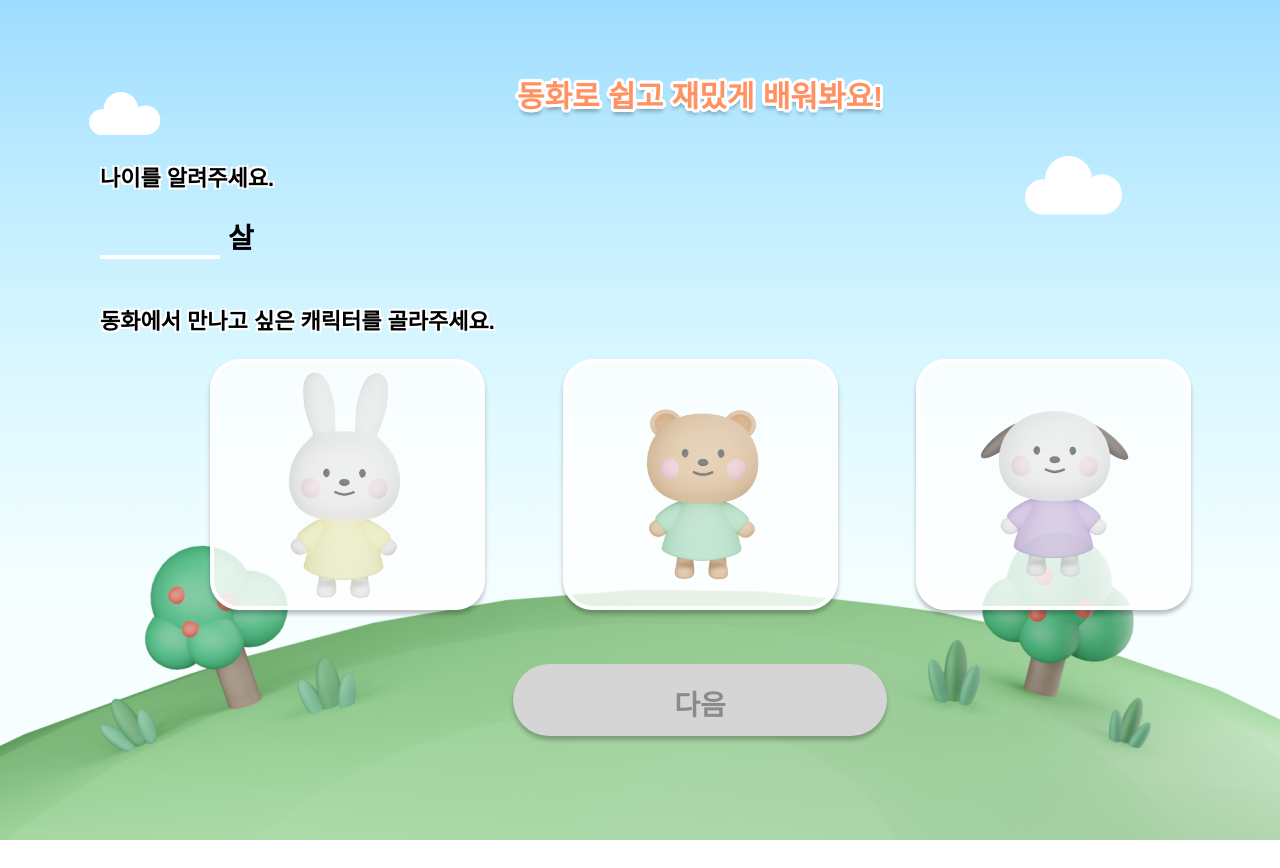
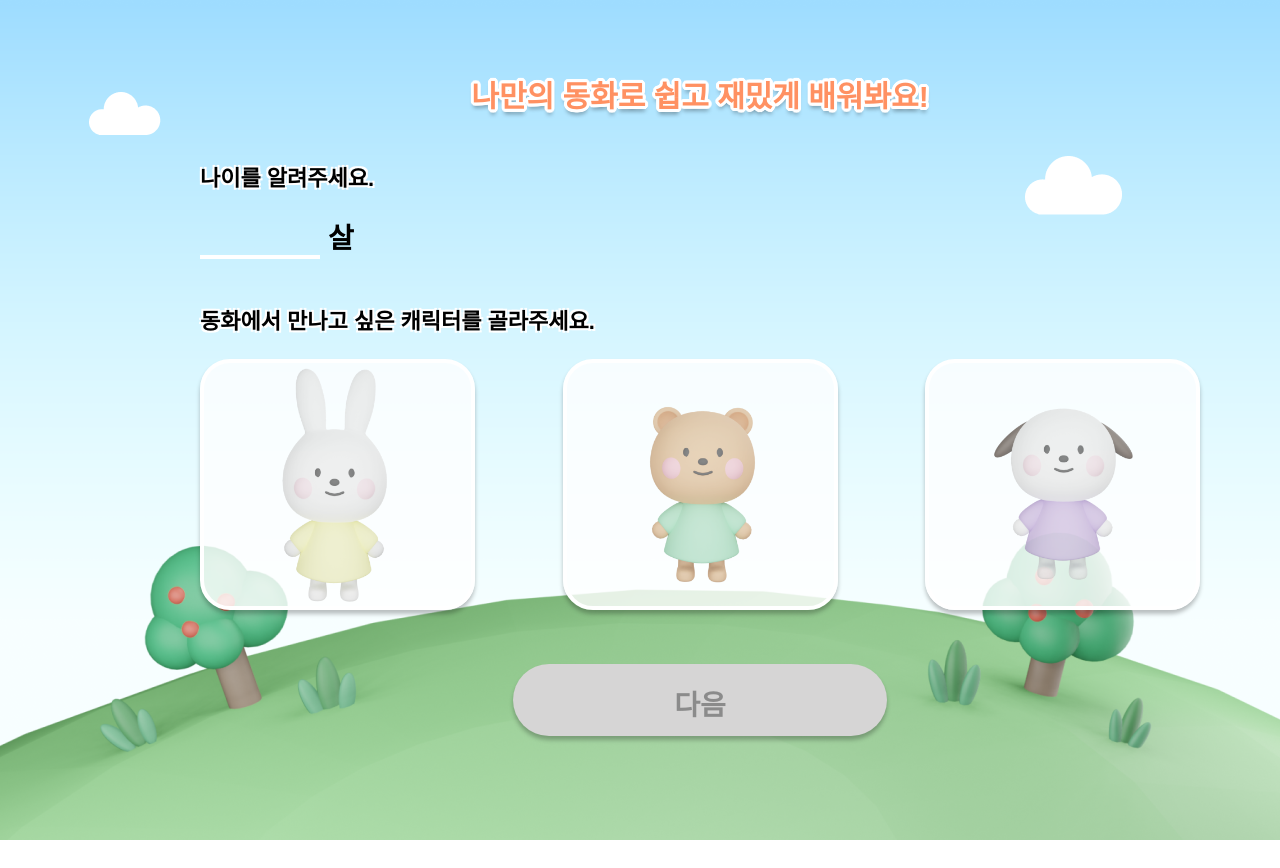
Before and after one commit to FAN-Fairytale-is-All-you-Need/frontend, a React (Vite) app: page / in a window 1280 px wide. Shown: the top 868 px of the page. Built offline with nearby package versions, Linux system fonts and the light colour scheme; a web font is replaced by a local one.

Commit message:
fix : FE QA 반영

```diff
--- a/src/components/logo/index.tsx
+++ b/src/components/logo/index.tsx
@@ -1,18 +1,32 @@
 /** @jsxImportSource @emotion/react */
 import { css } from "@emotion/react";
 import arrow from "../../assets/arrow.svg";
+import home from "../../assets/home.svg";
 
 interface props {
   goBack?: () => void;
+  goHome?: () => void;
   text?: string;
 }
 
-const Logo = ({ goBack, text }: props) => {
+const Logo = ({ goBack, goHome, text }: props) => {
   return (
     <div css={logoCss}>
       <div>
-        {goBack && <img src={arrow} alt="뒤로 가기" onClick={goBack} />}
+        {goBack && (
+          <img className="back" src={arrow} alt="뒤로 가기" onClick={goBack} />
+        )}
         {text}
+        {goHome && (
+          <img
+            width={35}
+            height={34}
+            className="home"
+            src={home}
+            alt="메인 페이지로 가기"
+            onClick={goHome}
+          />
+        )}
       </div>
     </div>
   );
@@ -26,15 +40,21 @@ const logoCss = css`
     display: flex;
     justify-content: center;
     align-items: center;
-    padding: 26px 20px;
+    padding: 26px 22px;
     font-size: var(--button--size);
     font-weight: var(--header--weight);
     text-shadow: -2px -2px 0 var(--white), 2px -2px 0 var(--white),
       -2px 2px 0 var(--white), 2px 2px 0 var(--white);
     width: clamp(480px, 100vw, 1200px);
-    img {
+    .back {
       position: absolute;
       left: 22px;
+      cursor: pointer;
+    }
+    .home {
+      position: absolute;
+      right: 22px;
+      cursor: pointer;
     }
   }
 `;
--- a/src/pages/keyword/index.tsx
+++ b/src/pages/keyword/index.tsx
@@ -146,7 +146,7 @@ const Keyword = () => {
 };
 
 const loadingCss = css`
-  padding: 100px 0 240px;
+  padding: 100px 0 320px;
   text-align: center;
   font-size: var(--header--size);
   font-weight: var(--header--weight);
@@ -161,7 +161,7 @@ const wrapperCss = (url: string) => css`
     width: clamp(480px, 100vw, 1200px);
     margin: 0 auto;
     height: 100%;
-    padding: 72px 100px 140px 100px;
+    padding: 48px 100px 120px 100px;
     display: flex;
     flex-direction: column;
     justify-content: start;
@@ -242,7 +242,7 @@ const guideCss = css`
   width: 100%;
   display: flex;
   justify-content: center;
-  margin-bottom: 48px;
+  margin-bottom: 80px;
 `;
 
 const bubbleCss = (color: string) => css`
--- a/src/pages/main/index.tsx
+++ b/src/pages/main/index.tsx
@@ -39,7 +39,7 @@ const Main = () => {
   return (
     <div css={wrapperCss}>
       <div className="wrapper">
-        <div css={descCss}>동화로 쉽고 재밌게 배워봐요!</div>
+        <div css={descCss}>나만의 동화로 쉽고 재밌게 배워봐요!</div>
         <div css={labelCss} placeholder="나이">
           나이를 알려주세요.
         </div>
@@ -77,10 +77,10 @@ const Main = () => {
 };
 const wrapperCss = css`
   .wrapper {
-    width: clamp(480px, 100vw, 1200px);
+    width: clamp(480px, 100vw, 1000px);
     margin: 0 auto;
     height: 100%;
-    padding: 72px 100px 132px 100px;
+    padding: 72px 200px 132px 200px;
     display: flex;
     flex-direction: column;
     justify-content: start;
@@ -150,21 +150,25 @@ const ageCss = css`
 const characterCss = css`
   width: 100%;
   display: flex;
-  justify-content: center;
+  justify-content: space-between;
   gap: 78px;
   margin-bottom: 54px;
   div {
-    width: 267px;
-    height: 243px;
+    width: 251px;
+    height: 227px;
     border-radius: 30px;
     position: relative;
     background: rgba(255, 255, 255, 0.8);
     box-shadow: 0px 4px 4px 0px rgba(0, 0, 0, 0.25);
     cursor: pointer;
     border: 4px solid var(--white);
+    display: flex;
+    align-items: center;
+    padding: 8px;
     img {
-      height: 100%;
-      width: 100%;
+      width: 251px;
+      height: 240px;
+      object-fit: cover;
       opacity: 0.7;
     }
   }
--- a/src/pages/story/index.tsx
+++ b/src/pages/story/index.tsx
@@ -85,6 +85,9 @@ const Story = () => {
   const goBack = () => {
     navigate(-1);
   };
+  const goHome = () => {
+    navigate("/");
+  };
 
   const NextArrow = (props: {
     className?: string;
@@ -156,7 +159,11 @@ const Story = () => {
 
   return (
     <div css={wrapperCss(bgUrl)}>
-      <Logo goBack={goBack} text="완성된 이야기를 확인해보세요" />
+      <Logo
+        goBack={goBack}
+        text="완성된 이야기를 확인해보세요"
+        goHome={goHome}
+      />
       <div className="wrapper">{storyText.length > 0 && renderSlider()}</div>
     </div>
   );
@@ -276,7 +283,7 @@ const wrapperCss = (url: string) => css`
     width: clamp(480px, 100vw, 1200px);
     margin: 0 auto;
     height: 100%;
-    padding: 8px 100px 140px 100px;
+    padding: 8px 100px 160px 100px;
     display: flex;
     flex-direction: column;
     align-items: center;
```
Also changed, not shown: src/assets/home.svg (added).
